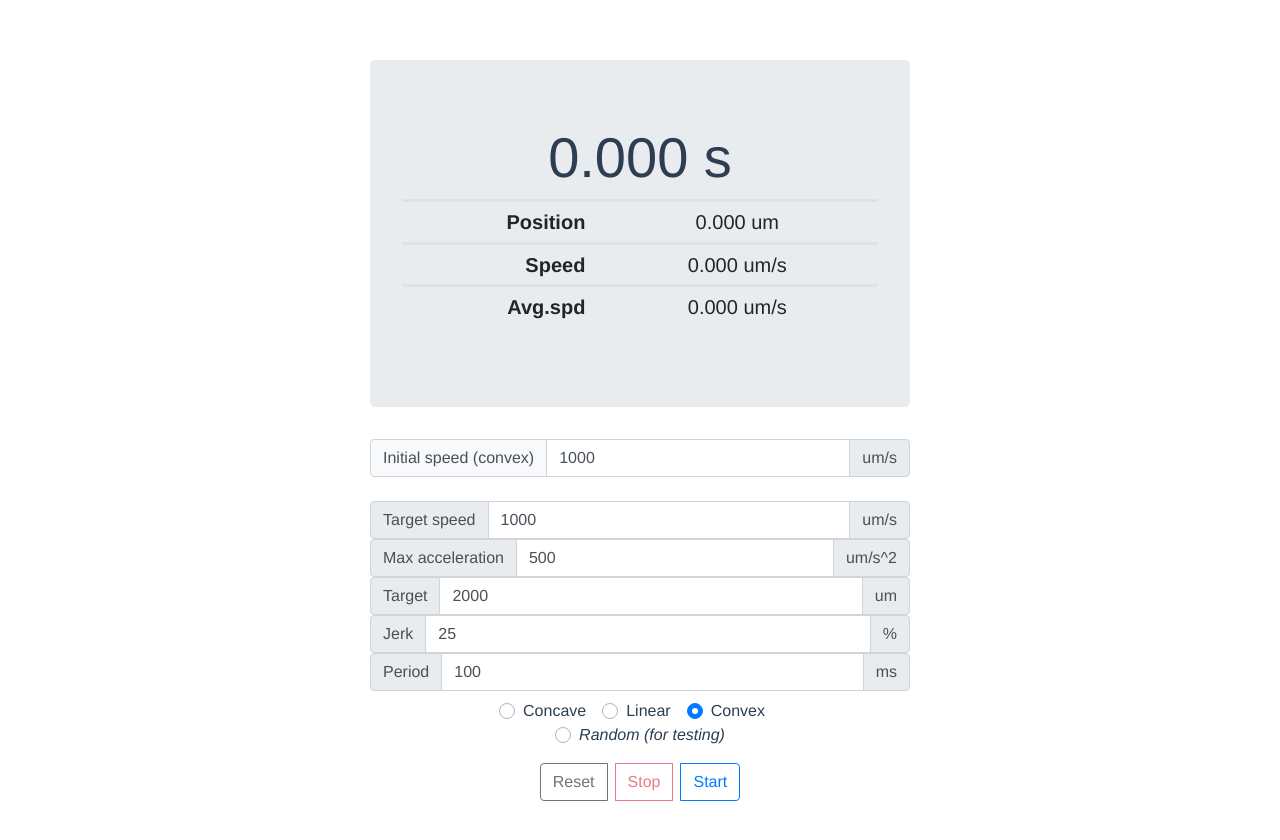
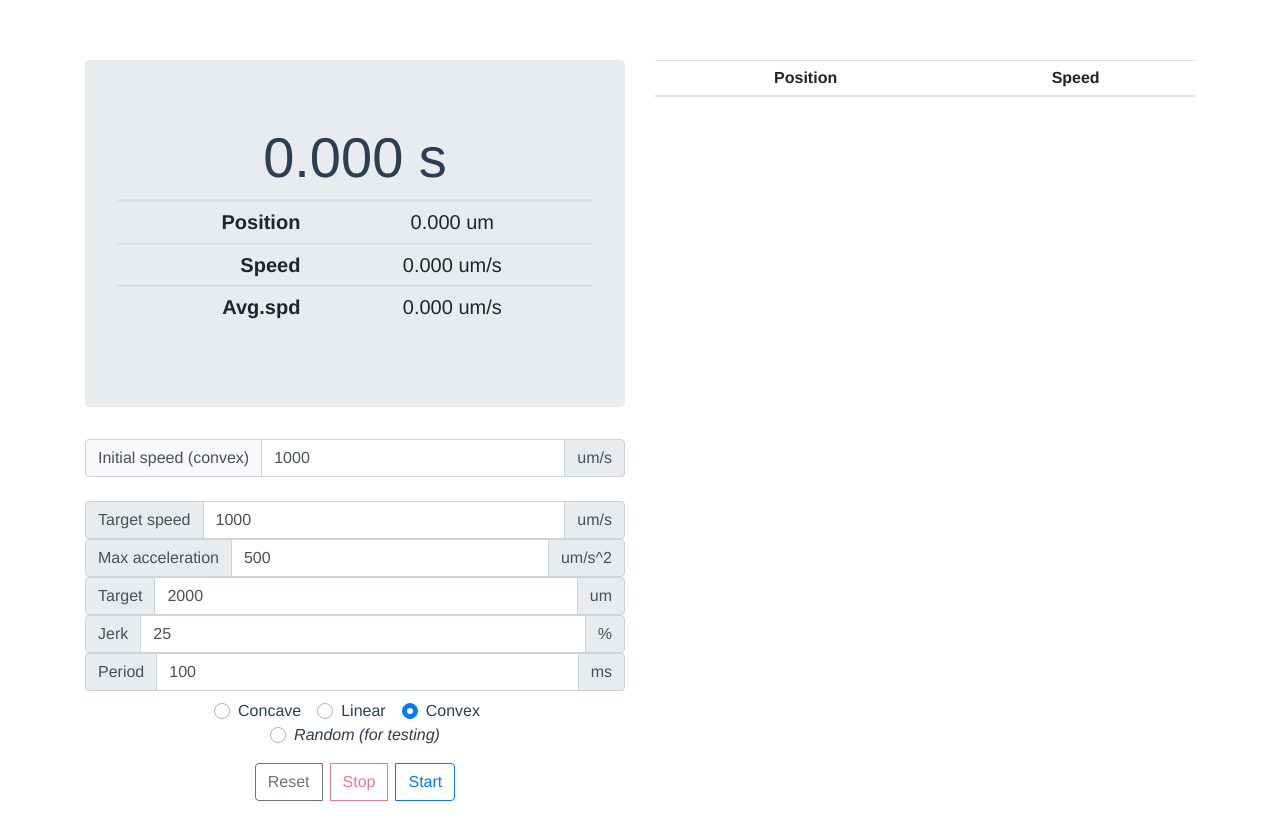
Before and after one commit to Veli-Matti/s-curve, a Vue app: page / in a window 1280 px wide. Shown: the top 840 px of the page. Built offline with nearby package versions, Linux system fonts and the light colour scheme.

Commit message:
Debug info added

```diff
--- a/src/App.vue
+++ b/src/App.vue
@@ -1,28 +1,26 @@
 <template>
   <b-container id="app">
     <b-row align-h="center">
-      <b-col cols="6">
+      <b-col>
         <!--
         <img alt="Vue logo" src="./assets/logo.png" />
         -->
         <b-jumbotron header-level="4">
-          <template v-slot:header>
-            {{runtimeTimeTxt}}
-          </template>
+          <template v-slot:header>{{runtimeTimeTxt}}</template>
           <template v-slot:lead>
             <b-table-simple stacked small>
               <b-tbody>
                 <b-tr>
-                  <b-td stacked-heading="Position"
-                    :class="{'text-danger': runtime.stopReason==='position'}">
-                    {{runtimePosTxt}}
-                  </b-td>
+                  <b-td
+                    stacked-heading="Position"
+                    :class="{'text-danger': runtime.stopReason==='position'}"
+                  >{{runtimePosTxt}}</b-td>
                 </b-tr>
                 <b-tr>
-                  <b-td stacked-heading="Speed"
-                    :class="{'text-danger': runtime.stopReason==='speed'}">
-                    {{runtimeSpeedTxt}}
-                  </b-td>
+                  <b-td
+                    stacked-heading="Speed"
+                    :class="{'text-danger': runtime.stopReason==='speed'}"
+                  >{{runtimeSpeedTxt}}</b-td>
                 </b-tr>
                 <b-tr>
                   <b-td stacked-heading="Avg.spd">{{runtimeAverageSpeedTxt}}</b-td>
@@ -35,9 +33,7 @@
         <div>
           <b-input-group append="um/s">
             <template v-slot:prepend>
-              <b-input-group-text class="bg-light">
-                Initial speed (convex)
-              </b-input-group-text>
+              <b-input-group-text class="bg-light">Initial speed (convex)</b-input-group-text>
             </template>
             <b-form-input v-model.number="accConsts.convexV2"></b-form-input>
           </b-input-group>
@@ -72,6 +68,9 @@
           </b-button-group>
         </div>
       </b-col>
+      <b-col>
+        <b-table :fields="fields" :items="debug.spdIterations" small></b-table>
+      </b-col>
     </b-row>
     <b-row class="mt-5" align-h="center">
       <b-col>
@@ -86,8 +85,8 @@ import TrendLine from "./components/TrendLine.vue";
 const CONCAVE = "concave";
 const LINEAR = "linear";
 const CONVEX = "convex";
-const POSITION = "position"
-const SPEED = "speed"
+const POSITION = "position";
+const SPEED = "speed";
 
 class runtimeResult {
   constructor(time, speed, position) {
@@ -104,6 +103,22 @@ export default {
   },
   data() {
     return {
+      fields: [
+        {
+          // A column that needs custom formatting,
+          // calling formatter 'fullName' in this app
+          key: "pos",
+          label: "Position",
+          formatter: "threeDesimals"
+        },
+        {
+          // A column that needs custom formatting,
+          // calling formatter 'fullName' in this app
+          key: "speed",
+          label: "Speed",
+          formatter: "threeDesimals"
+        }
+      ],
       trendData: [],
       accConsts: {
         convexV2: 1000, // um/s
@@ -121,6 +136,9 @@ export default {
         time: 0,
         stopReason: ""
       },
+      debug: {
+        spdIterations: []
+      },
       timerId: null
     };
   },
@@ -128,65 +146,71 @@ export default {
     isActive() {
       return this.timerId ? true : false;
     },
-    jerk () {
-      return this.accConsts.acceleration * (this.accConsts.jerk / 100)
+    jerk() {
+      return this.accConsts.acceleration * (this.accConsts.jerk / 100);
     },
-    runtimeTimeTxt () {
-      const timeTxt = parseFloat(this.runtime.time).toFixed(3)
-      return `${timeTxt} s`
+    runtimeTimeTxt() {
+      const timeTxt = parseFloat(this.runtime.time).toFixed(3);
+      return `${timeTxt} s`;
     },
-    runtimePosTxt () {
-      const dataTxt = parseFloat(this.runtime.position).toFixed(3)
-      return `${dataTxt} um`
+    runtimePosTxt() {
+      const dataTxt = parseFloat(this.runtime.position).toFixed(3);
+      return `${dataTxt} um`;
     },
     runtimeSpeedTxt() {
-      let dataTxt = parseFloat(this.runtime.speed).toFixed(3)
-      return `${dataTxt} um/s`
+      let dataTxt = parseFloat(this.runtime.speed).toFixed(3);
+      return `${dataTxt} um/s`;
     },
-    runtimeAverageSpeedTxt () {
-      let data
+    runtimeAverageSpeedTxt() {
+      let data;
       if (this.runtime.time) {
-        data = parseFloat(this.runtime.position/this.runtime.time)
+        data = parseFloat(this.runtime.position / this.runtime.time);
       } else {
-        data = parseFloat(0)
+        data = parseFloat(0);
       }
-      const dataTxt = parseFloat(data).toFixed(3)
-      return `${dataTxt} um/s`
+      const dataTxt = parseFloat(data).toFixed(3);
+      return `${dataTxt} um/s`;
     }
   },
   methods: {
     reset() {
       this.trendData = [];
-      this.runtime.position = 0
-      this.runtime.time = 0
-      this.runtime.speed = 0
-      this.runtime.stopReason = ""
+      this.runtime.position = 0;
+      this.runtime.time = 0;
+      this.runtime.speed = 0;
+      this.runtime.stopReason = "";
+      this.debug.spdIterations = [];
     },
     start() {
       this.stop();
-      this.runtime.stopReason = ""
+      this.runtime.stopReason = "";
       this.runtime.startTime = new Date();
 
       this.timerId = setInterval(() => {
         const runtimeObj = this.resolveRuntime();
-        const pos = runtimeObj.position
-        const speed = runtimeObj.speed
+        const pos = runtimeObj.position;
+        const speed = runtimeObj.speed;
         // Stop when we have reached
         // ... position or speed limits
-        let stopReason
+        let stopReason;
         // Special nadling for convex
         if (this.accConsts.phase === CONVEX) {
           if (speed <= 0) {
-            stopReason = SPEED
+            stopReason = SPEED;
           }
         } else if (pos >= this.accConsts.targetPos || pos <= 0) {
-          stopReason = POSITION
+          stopReason = POSITION;
         } else if (speed >= this.accConsts.targetSpeed) {
-          stopReason = SPEED
+          stopReason = SPEED;
         }
-        if (stopReason) { // This works for acceleration only
-          this.stop()
-          this.runtime.stopReason = stopReason
+        this.debug.spdIterations.push({
+          speed: speed,
+          pos: pos
+        });
+        if (stopReason) {
+          // This works for acceleration only
+          this.stop();
+          this.runtime.stopReason = stopReason;
         } else {
           // Draw the curve (speed/pos)
           // this.trendData.push(pos);
@@ -223,18 +247,18 @@ export default {
       } else if (this.accConsts.phase === CONVEX) {
         retVal = this.resolveRuntimeConvex(timeStamp);
       } else {
-        retVal = this.resolveRuntimeRandom(timeStamp)
+        retVal = this.resolveRuntimeRandom(timeStamp);
       }
       return retVal;
     },
     resolveRuntimeConcave(t) {
       const v0 = 0;
-      const delta = this.resolveRuntimeconvXXDelta(t)
+      const delta = this.resolveRuntimeconvXXDelta(t);
 
-      const position = (v0 * t) + delta
-      const speed = v0 + (this.jerk*(t*t)/2);
+      const position = v0 * t + delta;
+      const speed = v0 + (this.jerk * (t * t)) / 2;
 
-      return new runtimeResult(t, speed, position)
+      return new runtimeResult(t, speed, position);
     },
     resolveRuntimeLinear(t) {
       const a = this.accConsts.acceleration;
@@ -242,29 +266,37 @@ export default {
       const v0 = 0;
       const p = this.runtime.position;
 
-      const position = (v0 * t) + (1 / 2) * (a * (t * t));
-      const speed = (v0 * t) + (a * t);
+      const position = v0 * t + (1 / 2) * (a * (t * t));
+      const speed = v0 * t + a * t;
       return new runtimeResult(t, speed, position);
     },
     resolveRuntimeConvex(t) {
       const v2 = this.accConsts.convexV2;
-      const zerotime = Math.sqrt((2*v2)/this.jerk);
-      const a_avg = v2/zerotime
+      const zerotime = Math.sqrt((2 * v2) / this.jerk);
+      console.log(
+        `convex: zerotime: ${zerotime} <= v2 = ${v2}, jerk = ${this.jerk}`
+      );
+      const a_avg = v2 / zerotime;
 
-      const speed = v2 - (this.jerk * (t * t) / 2);
+      const speed = v2 - (this.jerk * (t * t)) / 2;
       const position = (1 / 2) * (a_avg * (t * t));
       return new runtimeResult(t, speed, position);
     },
     resolveRuntimeconvXXDelta(t) {
       const j = this.jerk;
-      return j * (t * t * t) / 6;
+      return (j * (t * t * t)) / 6;
     },
     resolveRuntimeRandom(t) {
-      const position = Math.floor(Math.random() * Math.floor(this.accConsts.targetPos));
-      return new runtimeResult(t, 0, position)
+      const position = Math.floor(
+        Math.random() * Math.floor(this.accConsts.targetPos)
+      );
+      return new runtimeResult(t, 0, position);
+    },
+    threeDesimals(value) {
+      return parseFloat(value).toFixed(3);
     }
   }
-}
+};
 </script>
 
 <style>
@@ -280,5 +312,4 @@ export default {
 .em {
   font-style: italic;
 }
-
 </style>
```
